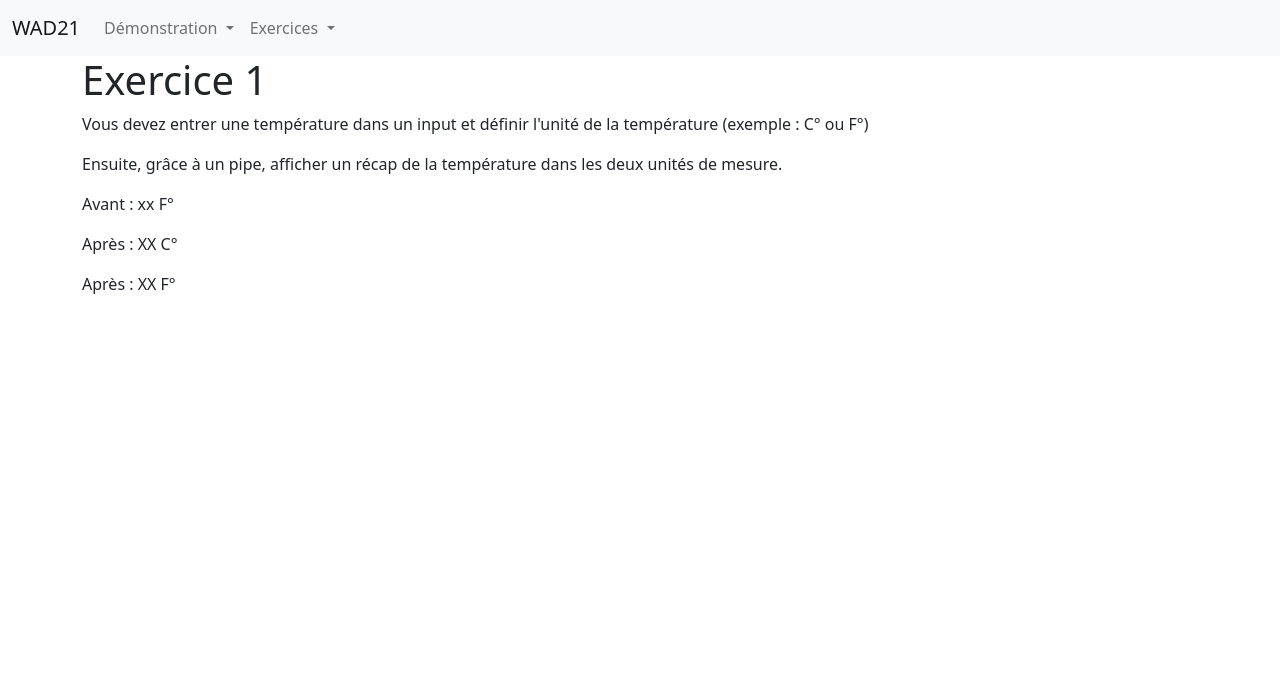
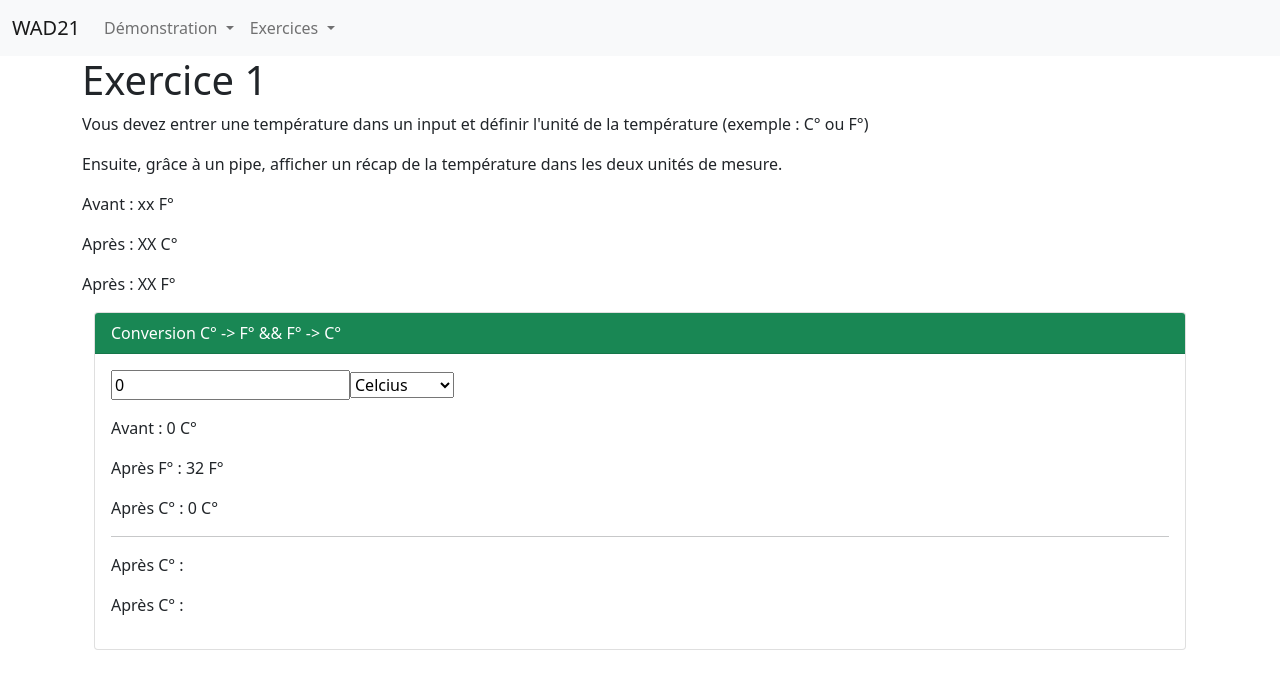
Before and after one commit to QuentinGeerts/wad21, an Angular app: page /exos/exo01 in a window 1280 px wide. Shown: the top 686 px of the page. Built offline with nearby package versions, Linux system fonts and the light colour scheme.

Commit message:
Exo 1 - Convert Temperature

```diff
--- a/src/app/app.module.ts
+++ b/src/app/app.module.ts
@@ -15,6 +15,7 @@ import { Demo05Component } from './demo/demo05/demo05.component';
 import { Demo06Component } from './demo/demo06/demo06.component';
 import { ConvertSecondsToDHMSPipe } from './demo/demo06/convert-seconds-to-dhms.pipe';
 import { PowPipe } from './demo/demo06/pow.pipe';
+import { ConvertTempPipe } from './exos/exo01/convert-temp.pipe';
 
 @NgModule({
   declarations: [
@@ -30,6 +31,7 @@ import { PowPipe } from './demo/demo06/pow.pipe';
     Exo01Component,
     ConvertSecondsToDHMSPipe,
     PowPipe,
+    ConvertTempPipe,
   ],
   imports: [
     BrowserModule,
--- /dev/null
+++ b/src/app/exos/exo01/convert-temp.pipe.ts
@@ -0,0 +1,36 @@
+import { Pipe, PipeTransform } from '@angular/core';
+
+@Pipe({
+  name: 'convertTemp'
+})
+export class ConvertTempPipe implements PipeTransform {
+
+  transform(value: number, ...args: string[]): string {
+
+    // args[0] : unité de mesure désirée
+    // args[1] : unité de mesure de l'utilisateur (base)
+
+    // console.log(args);
+
+    if (value == undefined || args[0] == undefined || args[1] == undefined) return ""
+
+    // c : c => value C°
+    // f : f => value F°
+    if (args[0] == args[1]) {
+      return value + ' ' + args[0].toUpperCase() + '°'
+    }
+
+    // f : c => calc F°
+    if (args[1] == 'c') {
+      return (value * (9/5) + 32) + ' ' + args[0].toUpperCase() + '°'
+    }
+
+    // c : f => calc C°
+    if (args[1] == 'f') {
+      return (value - 32 * (5/9)) + ' ' + args[0].toUpperCase() + '°'
+    }
+
+    return ""
+  }
+
+}
--- a/src/app/exos/exo01/exo01.component.html
+++ b/src/app/exos/exo01/exo01.component.html
@@ -8,3 +8,37 @@
 
 <p>Après : XX C°</p>
 <p>Après : XX F°</p>
+
+<div class="container-fluid">
+  <div class="row">
+    <div class="col-12 mb-3">
+      <div class="card">
+        <div class="card-header bg-success text-white">
+          Conversion C° -> F° && F° -> C°
+        </div>
+
+        <div class="card-body">
+          <div class="mb-3">
+            <input type="number" [(ngModel)]="tempUser">
+            <select [(ngModel)]="unitUser">
+              <option value="c">Celcius</option>
+              <option value="f">Fahrenheit</option>
+            </select>
+          </div>
+
+          <div class="mb-3">
+            <p>Avant : {{ tempUser }} {{ unitUser | uppercase }}°</p>
+            <p>Après F° : {{ tempUser | convertTemp : 'f' : unitUser }}</p>
+            <p>Après C° : {{ tempUser | convertTemp : 'c' : unitUser }}</p>
+
+            <hr>
+
+            <p>Après C° : {{ tempUser | convertTemp }}</p>
+            <p>Après C° : {{ tempUser | convertTemp }}</p>
+          </div>
+        </div>
+
+      </div>
+    </div>
+  </div>
+</div>
--- a/src/app/exos/exo01/exo01.component.ts
+++ b/src/app/exos/exo01/exo01.component.ts
@@ -7,7 +7,8 @@ import { Component, OnInit } from '@angular/core';
 })
 export class Exo01Component implements OnInit {
 
-
+  tempUser : number = 0
+  unitUser : string = 'c'
 
   constructor() { }
 
```
